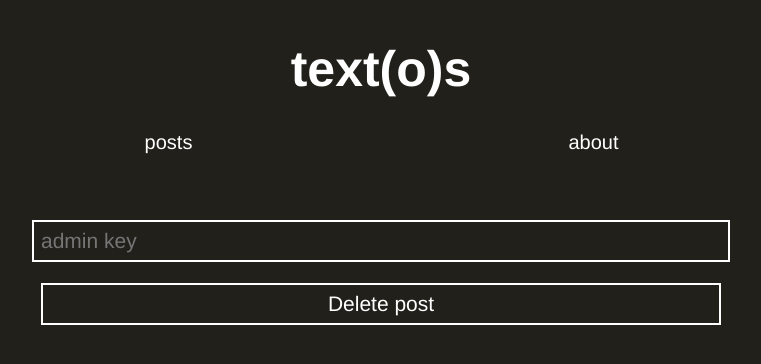
After one commit to ness24000/blog, a Flask app: page /delete_post/1 in a window 1280 px wide. The commit adds this page. Shown: the top 364 px of the page, without its empty margins (259-1020 px from the left). Run offline with Flask 3, Linux system fonts and the light colour scheme.

Commit message:
[db] Add frontend to post deletion

```diff
--- a/app/forms.py
+++ b/app/forms.py
@@ -7,3 +7,6 @@ class AddPostForm(FlaskForm):
     content = TextAreaField("Content", [validators.input_required()])
     preview = TextAreaField("Preview")
     admin_key = PasswordField("Admin Key", [validators.input_required()])
+
+class DeletePostForm(FlaskForm):
+    admin_key = PasswordField("Admin Key", [validators.input_required()])
--- a/app/routes.py
+++ b/app/routes.py
@@ -3,8 +3,8 @@ from flask import jsonify, redirect, render_template, request
 from werkzeug.security import check_password_hash
 
 from app import app, cur, logger
-from app.db_interface import add_post_to_db, update_post_in_db
-from app.forms import AddPostForm
+from app.db_interface import add_post_to_db, update_post_in_db, delete_post_in_db
+from app.forms import AddPostForm, DeletePostForm
 from app.input_processing import format_post_input
 from app.limiter import limiter
 from app.utils import get_date
@@ -102,6 +102,26 @@ def edit_post(post_id):
 
     return render_template("add_post.html", form=form, update=True)
 
+@app.route("/delete_post/<int:post_id>", methods=["GET", "POST"])
+@limiter.limit("5 per minute")
+def delete_post(post_id):
+
+    form = DeletePostForm()
+
+    if request.method == "POST":
+        if not check_password_hash(app.config["ADMIN_KEY_HASH"], form.admin_key.data):
+            return render_template("delete_post.html", form=form)
+
+    # POST: format input run as in add post, use app.db_interface.update_post_in_db
+    if form.validate_on_submit():
+        logger.debug(f"Deleting post {post_id}")
+        delete_post_in_db(post_id,app.config["PATH_TO_DB"])
+
+        return redirect("/")
+
+    # GET: return form to include password
+    return render_template("delete_post.html", form=form)
+
 
 @app.route("/edit_post/")
 def list_posts_edit():
--- /dev/null
+++ b/app/templates/delete_post.html
@@ -0,0 +1,12 @@
+{% extends 'base.html' %}
+{% block title %} Add post{% endblock %}
+
+{% block content %}
+
+<form class="add_post_form" method="post">
+  {{ form.hidden_tag() }}
+  <p> {{ form.admin_key(placeholder="admin key") }}</p>
+  <input type="submit" value="Delete post">
+</form>
+
+{% endblock %}
```
Also changed, not shown: app/db_interface.py (+9 -0 lines), app/templates/list_posts.html (+5 -4 lines).
